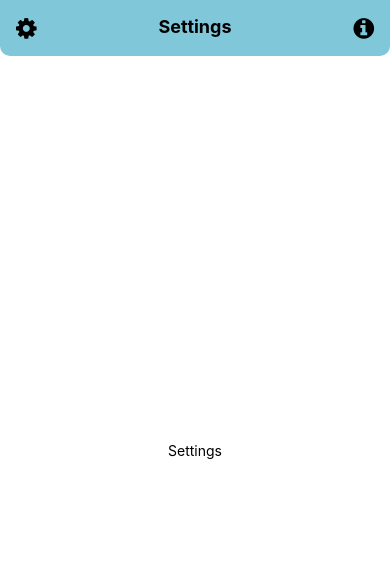
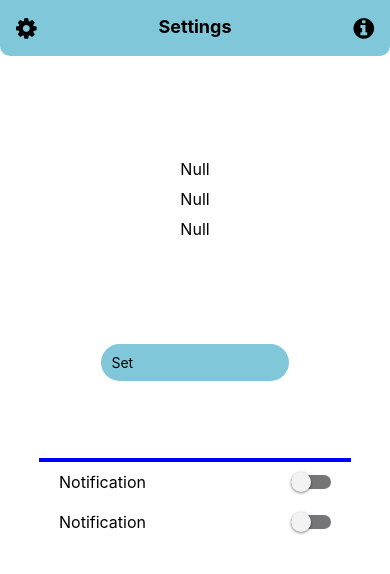
Before and after one commit to udaaraSH23/Flood-Detection-App, a React Native app in the folder flood-detection-app/: screen /Settings in a window 390 px wide. Shown: the top 574 px of the page. Built offline with nearby package versions, Linux system fonts and the light colour scheme; no server answers; the database is empty.

Commit message:
Added Functionalitis and Settings page

```diff
--- a/flood-detection-app/App.jsx
+++ b/flood-detection-app/App.jsx
@@ -6,6 +6,8 @@ import { createNativeStackNavigator } from "@react-navigation/native-stack";
 import { createBottomTabNavigator } from "@react-navigation/bottom-tabs";
 import Icon from 'react-native-vector-icons/FontAwesome';
 
+
+import { UserIdProvider } from "./src/Components/UserIdProvider";
 import StartUp from "./src/Components/StartUp";
 import UserInfo from "./src/Components/UserInfo";
 import Home from "./src/Components/Home";
@@ -68,6 +70,7 @@ export default function App() {
 
   return (
     <SafeAreaView style={style.container}>
+    <UserIdProvider>
     <NavigationContainer>
       <Stack.Navigator>
         {isStarted ? (
@@ -120,6 +123,7 @@ export default function App() {
         )}
       </Stack.Navigator>
     </NavigationContainer>
+    </UserIdProvider>
     </SafeAreaView>
   );
 }
--- a/flood-detection-app/src/Components/Home.jsx
+++ b/flood-detection-app/src/Components/Home.jsx
@@ -1,22 +1,33 @@
 import React, { useEffect, useState } from "react";
-import { View, Text, StyleSheet, SafeAreaView, StatusBar,ActivityIndicator } from "react-native";
-
-import { collection, getDocs } from "firebase/firestore";
+import { View, Text, StyleSheet, SafeAreaView, StatusBar, ActivityIndicator } from "react-native";
+import { collection, onSnapshot, getDocs } from "firebase/firestore";
 import db from "../../db/fireStoredb";
-
 import Header from "./Header";
 
 export default function Home() {
-
   const [loading, setLoading] = useState(true);
-  const [level, setLevel] = useState([{Location:"",UnitNo:"",WaterLvState:""}]);
-
-
+  const [safeColor, setSafeColor] = useState("green"); // Set a default color
+  const [level, setLevel] = useState([{ Location: "", UnitNo: "", WaterLvState: "" }]);
 
   useEffect(() => {
+    // Update water level when component mounts
     updateWaterLevel();
-  }, [])
 
+    // Set up listener for changes in water level
+    const levelDataListener = onSnapshot(collection(db, 'floodDetection'), (snapshot) => {
+      const updatedLevel = [];
+      snapshot.forEach((doc) => {
+        updatedLevel.push({ id: doc.id, ...doc.data() });
+      });
+      setLevel(updatedLevel);
+      levelIndicate(updatedLevel);
+    });
+
+    return () => {
+      levelDataListener();
+    };
+  }, []);
+//Listens to Document and Updates
   const updateWaterLevel = async () => {
     try {
       const querySnapshot = await getDocs(collection(db, "floodDetection"));
@@ -24,28 +35,21 @@ export default function Home() {
       querySnapshot.forEach((doc) => {
         floodLevel.push({ id: doc.id, ...doc.data() });
       });
-      console.log(floodLevel);
-      console.log("Succcess")
       setLevel(floodLevel);
     } catch (error) {
       console.error('Error fetching', error);
-    }
-    finally{
+    } finally {
       setLoading(false);
     }
   };
 
-  const levelIndicate = () =>{
-    const lvl = level[0].WaterLvState;
-    if(lvl > 80){
-      styles.safe.color = "orange"
-    }
-    else{
-      styles.safe.color = "green"
+  const levelIndicate = (updatedLevel) => {
+    if (updatedLevel.length > 0) {
+      const lvl = updatedLevel[0].WaterLvState;
+      setSafeColor(lvl > 80 ? "red" : "green");
     }
   }
 
-  levelIndicate();
   return (
     <SafeAreaView style={{ flex: 1, backgroundColor: 'white' }}>
       <StatusBar backgroundColor="blue" barStyle="light-content" />
@@ -55,10 +59,10 @@ export default function Home() {
           <ActivityIndicator size="large" color="blue" />
         ) : (
           <>
-          <Text style={styles.flood}>Flood Level</Text>
-          <Text style={styles.locat}>Location :  {level.length > 0 ? level[0].Location : 'N/A'}</Text>
-          <Text style={styles.level} >Water Level: {level.length > 0 ? level[0].WaterLvState : 'N/A'} %</Text>
-          <Text style={styles.safe}>You are Safe</Text>
+            <Text style={styles.flood}>Flood Level</Text>
+            <Text style={styles.locat}>Location :  {level.length > 0 ? level[0].Location : 'N/A'}</Text>
+            <Text style={styles.level} >Water Level: {level.length > 0 ? level[0].WaterLvState : 'N/A'} %</Text>
+            <Text style={[styles.safe, { color: safeColor }]}>You are Safe</Text>
           </>
         )}
       </View>
@@ -66,31 +70,28 @@ export default function Home() {
   );
 }
 
-const styles = {
-
+const styles = StyleSheet.create({
   container: {
     flex: 1,
     justifyContent: 'center',
     alignItems: 'center',
-
   },
-  flood:{
-    fontSize:36,
-    color:"blue",
-    margin:10
+  flood: {
+    fontSize: 36,
+    color: "blue",
+    margin: 10
   },
-  locat:{
-    fontSize:18,
-    color:"#0F1035",
+  locat: {
+    fontSize: 18,
+    color: "#0F1035",
   },
-  level:{
-    fontSize:20,
-    color:"#0F1035",
-    marginTop:40
+  level: {
+    fontSize: 20,
+    color: "#0F1035",
+    marginTop: 40
   },
-  safe:{
-    fontSize:40,
-    color:"#0F1035",
-    marginTop:20
+  safe: {
+    fontSize: 40,
+    marginTop: 20
   }
-};
+});
--- a/flood-detection-app/src/Components/Imergency.jsx
+++ b/flood-detection-app/src/Components/Imergency.jsx
@@ -12,7 +12,7 @@ export default function Imergency(){
           <StatusBar backgroundColor="blue" barStyle="light-content" />
           <Header/>
           <View style={styles.container}>
-            <Text>Home Page Content</Text>
+            <Text>Imergency</Text>
           </View>
         </SafeAreaView>
       );
--- a/flood-detection-app/src/Components/Settings.jsx
+++ b/flood-detection-app/src/Components/Settings.jsx
@@ -1,18 +1,133 @@
-import React from "react";
-import { View,Text,StatusBar,SafeAreaView} from "react-native";
+import React, { useState, useEffect } from "react";
+import { View, Text, StatusBar, SafeAreaView, TouchableOpacity, Alert } from "react-native";
+
+import ToggleSwitch from "./ToggleSwitch";
+import { useUserId } from "./UserIdProvider";
+
+import { doc, getDoc } from "firebase/firestore";
+import db from "../../db/fireStoredb";
 
 
 import Header from "./Header";
 
 
 
-export default function Settings(){
+export default function Settings() {
+
+  //Global User Id State
+  const { userId } = useUserId();
+
+  //State for toggle buttons
+  const [isEnabledNotification, setIsEnabledNotification] = useState(false);
+
+  //Function handler for When Toggle button pressed
+  const handleToggle = newValue => {
+    setIsEnabledNotification(newValue);
+  };
+
+  //Update user info when settings component mounts
+  const [userData, setUserData] = useState({ Name: "Null", mbNo: "Null", location: "Null" });
+
+  useEffect(() => {
+
+
+    const getUserInfo = async () => {
+      try {
+        const userDocRef = doc(db, 'users', userId);
+        const userDocSnap = await getDoc(userDocRef);
+
+        if (userDocSnap.exists()) {
+          setUserData(userDocSnap.data());
+          console.log(userDocSnap.data());
+        } else {
+          Alert.alert('User does not exist');
+        }
+      } catch (error) {
+        console.error('Error getting user data:', error);
+      }
+    };
+
+    getUserInfo();
+  }, []);
+
+
+  //
+
+
+
+  //Settings for updatings username and info
+
+
+  const [username, setUsername] = useState('');
+
+  const handleSettingsPress = async () => {
+    try {
+      console.log("ddd")
+      const newUsername = await promptForUsername();
+      setUsername(newUsername);
+    } catch (error) {
+      console.error('Error updating username:', error);
+    }
+  };
+
+  const promptForUsername = () => {
+    return new Promise((resolve, reject) => {
+      Alert.alert(
+        'Enter Username',
+        'Please enter your username:',
+        [
+          {
+            text: 'Cancel',
+            onPress: () => reject('Cancelled'),
+            style: 'cancel',
+          },
+          {
+            text: 'Save',
+            onPress: username => resolve(username),
+          },
+        ],
+        'plain-text',
+        '',
+        'default'
+      );
+    });
+  };
+  //Update Firebase Document
+  const updateUsernameInFirestore = async newUsername => {
+    try {
+      const userDocRef = doc(db, 'users', userId);
+      await updateDoc(userDocRef, { username: newUsername });
+    } catch (error) {
+      console.error('Error updating username in Firestore:', error);
+    }
+  };
+
   return (
     <SafeAreaView style={{ flex: 1, backgroundColor: 'white' }}>
       <StatusBar backgroundColor="blue" barStyle="light-content" />
-          <Header/>
+      <Header />
       <View style={styles.container}>
-            <Text>Settings</Text>
+        <View style={styles.separator}>
+          <Text style={styles.text}>{userData.Name}</Text>
+          <Text style={styles.text}>{userData.mbNo}</Text>
+          <Text style={styles.text}>{userData.location}</Text>
+          <TouchableOpacity style={styles.buttonContainer} onPress={() =>handleSettingsPress()}>
+            <Text>Set</Text>
+          </TouchableOpacity>
+
+        </View>
+        <View style={styles.tbutttons}>
+          <ToggleSwitch
+            label="Notification"
+            value={isEnabledNotification}
+            onValueChange={handleToggle} />
+          <ToggleSwitch
+            label="Notification"
+            value={isEnabledNotification}
+            onValueChange={handleToggle} />
+
+        </View>
+
       </View>
     </SafeAreaView>
   );
@@ -25,4 +140,31 @@ export default function Settings(){
     justifyContent: 'center',
     alignItems: 'center',
   },
+  text: {
+    margin: 5,
+    fontSize: 16,
+
+  },
+  separator: {
+    flex: 1,
+    justifyContent: 'center',
+    alignItems: 'center',
+    width: "80%",
+    paddingTop: 20,
+    spaceBetween: 5,
+    borderBottomWidth: 4,
+    borderBottomColor: 'blue',
+  },
+  tbutttons: {
+    flex: 1,
+    width: '80%',
+  },
+  buttonContainer: {
+    width: '60%',
+    marginTop: 100,
+    backgroundColor: '#7FC7D9',
+    padding: 10,
+    borderRadius: 20,
+
+  },
 };
--- /dev/null
+++ b/flood-detection-app/src/Components/ToggleSwitch.jsx
@@ -0,0 +1,43 @@
+import React, { useState } from 'react';
+import { View, Text, Switch, StyleSheet } from 'react-native';
+
+export default function ToggleSwitch({ label, onValueChange, value }) {
+
+    const toggleSwitch = () => {
+        onValueChange(!value);
+    };
+
+
+
+    return (
+        <View style={styles.container}>
+            <Text style={styles.text}>{label}</Text>
+            <View style={styles.switchContainer}>
+                <Switch
+                    trackColor={{ false: "#767577", true: "#81b0ff" }}
+                    thumbColor={value ? "#f5dd4b" : "#f4f3f4"}
+                    ios_backgroundColor="#3e3e3e"
+                    onValueChange={toggleSwitch}
+                    value={value}
+                />
+            </View>
+        </View>
+    );
+}
+
+const styles = StyleSheet.create({
+    container: {
+        flexDirection: 'row',
+        alignItems: 'center',
+        justifyContent: 'space-between',
+        paddingHorizontal: 20,
+        paddingVertical: 10,
+    },
+    text: {
+        fontSize: 16,
+        color: '#000',
+    },
+    switchContainer: {
+        marginLeft: 'auto', // Align the switch to the right
+    },
+});
--- /dev/null
+++ b/flood-detection-app/src/Components/UserIdProvider.jsx
@@ -0,0 +1,15 @@
+import React, { createContext, useContext, useState } from 'react';
+
+const UserIdContext = createContext();
+
+export const UserIdProvider = ({ children }) => {
+  const [userId, setUserId] = useState(null);
+
+  return (
+    <UserIdContext.Provider value={{ userId, setUserId }}>
+      {children}
+    </UserIdContext.Provider>
+  );
+};
+
+export const useUserId = () => useContext(UserIdContext);
--- a/flood-detection-app/src/Components/UserInfo.jsx
+++ b/flood-detection-app/src/Components/UserInfo.jsx
@@ -1,8 +1,10 @@
 import React, { useState, useEffect } from "react";
-import { View, Text, StyleSheet, TextInput, TouchableOpacity, ToastAndroid,Alert } from "react-native";
+import { View, Text, StyleSheet, TextInput, TouchableOpacity, ToastAndroid, Alert } from "react-native";
+import { useUserId } from './UserIdProvider';
 
 import db from "../../db/fireStoredb";
 import { collection, addDoc } from "firebase/firestore";
+
 
 
 export default function Userinfo({ navigation }) {
@@ -16,33 +18,49 @@ export default function Userinfo({ navigation }) {
 
 
 
-    [Name, setName] = useState('');
-    [MobileNo, setMobileNo] = useState('');
-    [location, setLocation] = useState('');
+    const [Name, setName] = useState('');
+    const [MobileNo, setMobileNo] = useState('');
+    const [location, setLocation] = useState('');
 
 
     const validTextInput = () => {
 
-        if (!Name.trim() || !MobileNo.trim() || !location.trim()) {
-          Alert.alert('Incomplete Information', 'Please fill in all fields.');
-          return false;
+        if (Name.trim().length < 3 || location.trim().length < 4) {
+            Alert.alert('Incomplete Information', 'Please provide valid username (min 3 characters) and location (min 4 characters).');
+            return false;
         }
+        const mobileNumberRegex = /^(\+94)?(0)?\d{9}$/;
+
+        if (!mobileNumberRegex.test(MobileNo.trim())) {
+            Alert.alert('Invalid Mobile Number', 'Please provide a valid mobile number in the format +94XXXXXXXXX or 0716870859.');
+            return false;
+        }
+
         return true;
-      };
+    };
 
+    const { setUserId } = useUserId();
 
     const handleTextInput = async () => {
         try {
-            const docRef = await addDoc(collection(db, "users"), {
+            const docRef = await addDoc(collection(db, 'users'), {
                 Name,
                 mbNo: MobileNo,
-                location
+                location,
             });
+
+            // Get the document ID and set it as the userId
+            setUserId(docRef.id);
+
+
             ToastAndroid.show('User added successfully', ToastAndroid.SHORT);
         } catch (e) {
-            console.error("Error adding document: ", e);
+            console.error('Error adding document: ', e);
         }
-    }
+
+
+    };
+
 
 
     return (
@@ -60,8 +78,8 @@ export default function Userinfo({ navigation }) {
                         navigation.navigate('HomeTabs');
                         handleGetStarted();
                         handleTextInput();
-                      }
-                    }}>
+                    }
+                }}>
                     <Text style={styles.buttonText}>Let's Go</Text>
                 </TouchableOpacity>
             </View>
@@ -79,13 +97,13 @@ const styles = StyleSheet.create({
         fontSize: 36,
         fontWeight: 'bold',
         marginBottom: 40,
-        color:"#0F1035"
+        color: "#0F1035"
     },
     body: {
         fontSize: 20,
         marginTop: 10,
         marginBottom: 10,
-        color:"#0F1035"
+        color: "#0F1035"
     },
     txtinputs: {
         marginTop: 10,
@@ -93,7 +111,7 @@ const styles = StyleSheet.create({
         borderWidth: 1,
         borderRadius: 10,
         padding: 10,
-        color:"#0F1035"
+        color: "#0F1035"
     }
     ,
     buttonContainer: {
@@ -104,7 +122,7 @@ const styles = StyleSheet.create({
     }
     ,
     buttonText: {
-        color:"#0F1035",
+        color: "#0F1035",
         textAlign: 'center',
         fontWeight: 'bold',
     },
```
Also changed, not shown: flood-detection-app/src/Components/Check.jsx (deleted, +0 -10 lines). Lines whose indentation alone changed are shown as unchanged.
